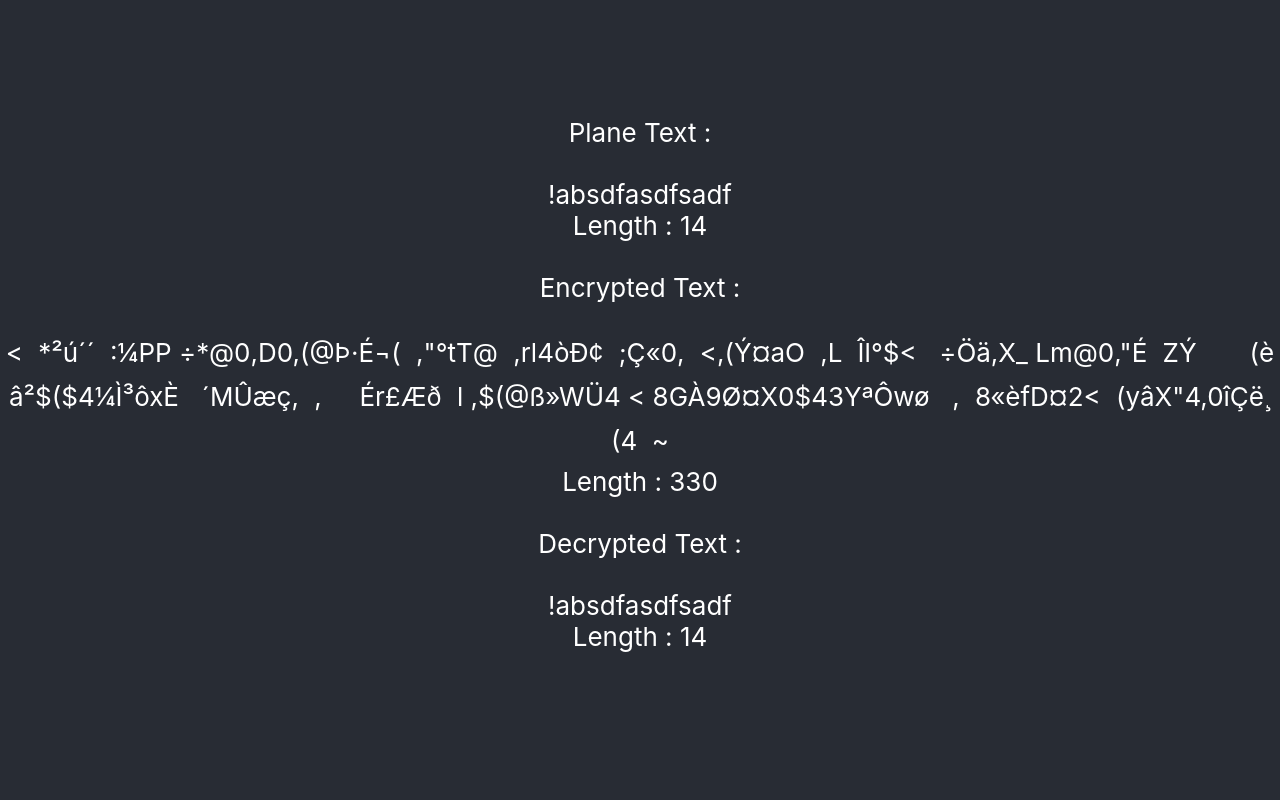
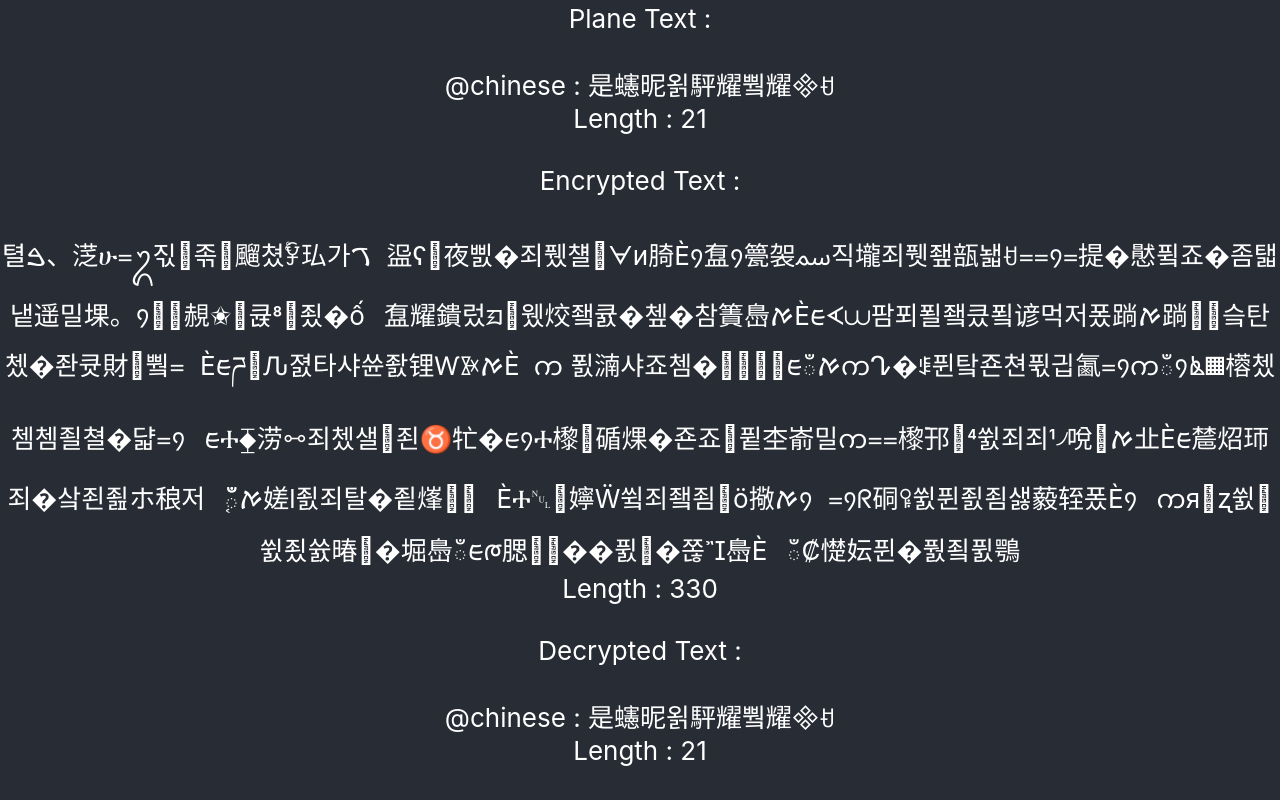
Before and after one commit to anilABCD/amulya-encryption-method, a React (Create React App) app: page / in a window 1280 px wide. Built offline with nearby package versions, Linux system fonts and the light colour scheme.

Commit message:
16 bit chars working : Chinese Tested and working perfectly

```diff
--- a/src/App.tsx
+++ b/src/App.tsx
@@ -5,7 +5,7 @@ import "./App.css";
 import numbers from "./numbers";
 
 const config = {
-  isUniCode: false,
+  isUniCode: true,
 };
 
 function App() {
@@ -86,7 +86,7 @@ function App() {
   }
 
   useEffect(() => {
-    encrypt("!absdfasdfsadf");
+    encrypt("@chinese : 是䘆昵욁駍耀쀀耀ꀀ");
     // eslint-disable-next-line react-hooks/exhaustive-deps
   }, []);
 
```
